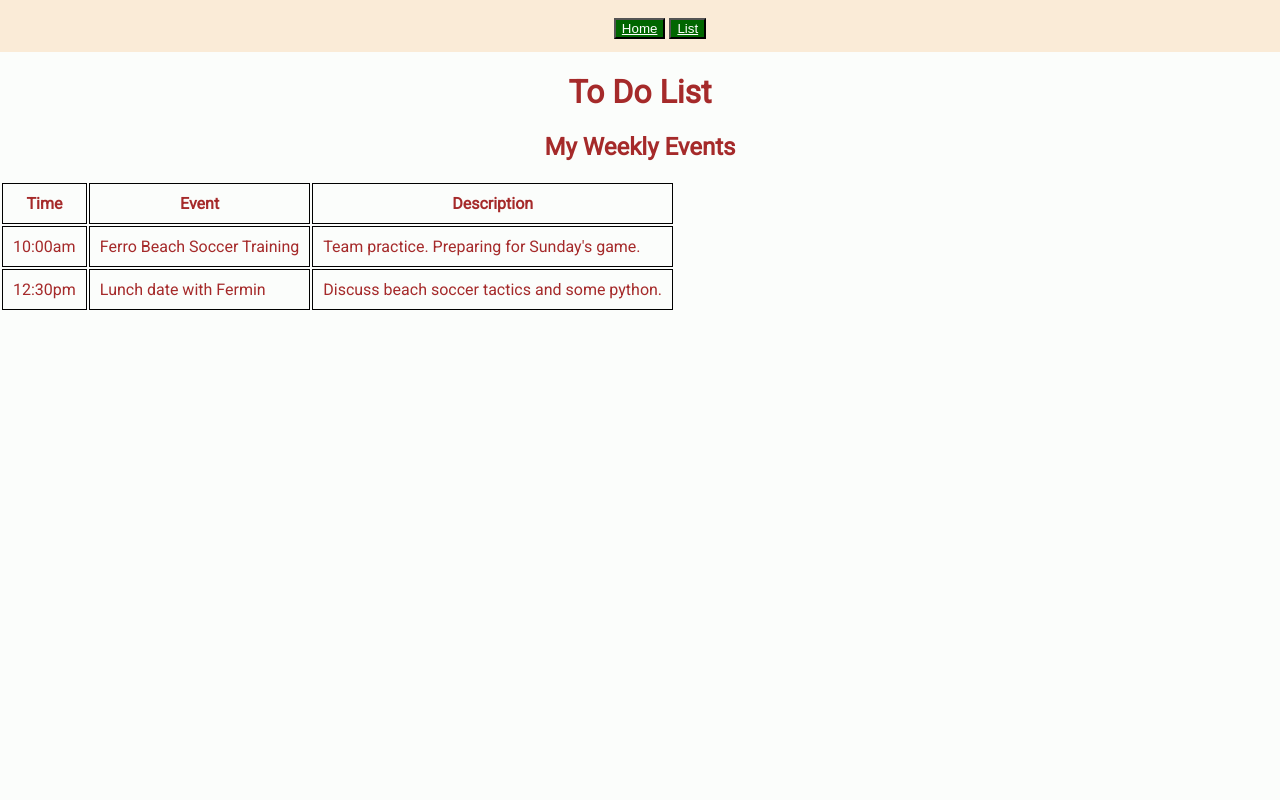
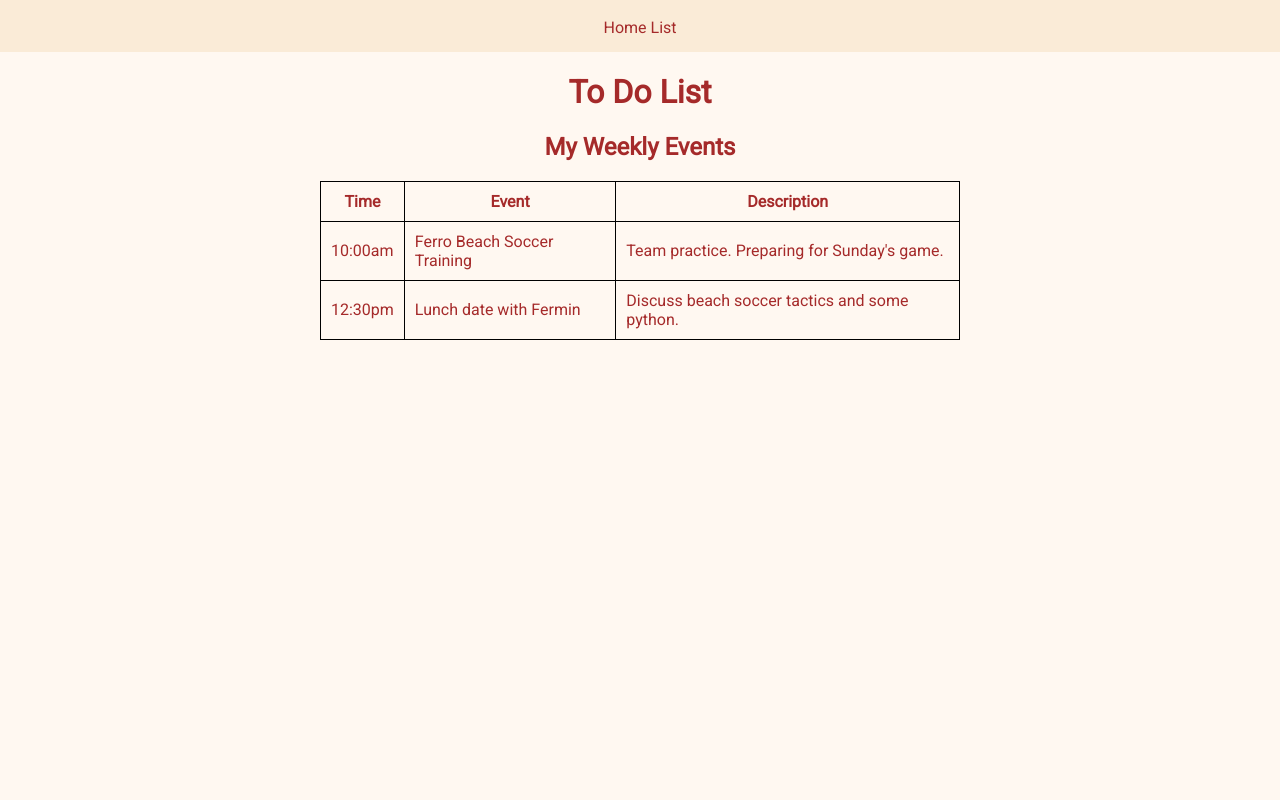
Before and after one commit to matialvf/matialvf, a Flask app: page /list in a window 1280 px wide. Run offline with Flask 2, Linux system fonts and the light colour scheme.

Commit message:
Updated changes in main.css

```diff
--- a/application/static/css/style.css
+++ b/application/static/css/style.css
@@ -1,22 +1,26 @@
 body{
-  background-color: #fbfdfb;
+  background-color: #fff8f1;
   text-align: center;
   margin: 0;
   color: #a52a2a;
   font-family: "Roboto";
 }
-header{
+/*header{
   background-color: #333;
+  color: #a52a2a;
+
+}*/
+.active{
+  color: #a52a2a;
+}
+a{
+  text-decoration: none;
+  transition: color 0.3s;
+  flex: 50%;
 
 }
-button{
-  background-color: #060;
-  color: black;
-  text-decoration: none;
-  transition: background-color 0.3s;
-}
-button:hover {
-  background-color: #27ef18;
+a:hover {
+  color: #FFF;
 }
 
 th, td {
@@ -35,10 +39,7 @@ nav {
   margin-bottom: 10px;
 }
 
-label {
-  justify-content: center;
-  margin-bottom: 10px;
-}
+
 
 header nav div ul{
   display: flex;
@@ -46,18 +47,36 @@ header nav div ul{
   margin: 0;
   padding: 0;
 }
+ul{
+  padding: 0px;
+}
 
 ul a{
-  color: white;
+  display: inline;
+
 }
 
 .submit {
-  background-color: #060;
-  color: black;
+  background-color: #a52a2a;
+  color: white;
   text-decoration: none;
   transition: background-color 0.3s;
 }
 
 .submit:hover{
-  background-color: #27ef18;
+  background-color: #faebd7;
+  color: #a52a2a;
 }
+.center{
+  width: 50%;
+}
+table, th, td {
+  border: 1px solid black;
+  border-collapse: collapse;
+}
+
+table.center {
+  margin-left: auto;
+  margin-right: auto;
+
+}
--- a/application/templates/base.html
+++ b/application/templates/base.html
@@ -8,10 +8,11 @@
     <body>
     <header class="header">
       <div class="topnav">
+
         <nav>
           <ul>
-          <button><a class="active" href="/">Home</a></button>
-          <button><a href="/list">List</a></button>
+          <a class="active" href="/">Home</a>
+          <a class="active" href="/list">List</a>
          </ul>
         </nav>
       </div>
--- a/application/templates/list.html
+++ b/application/templates/list.html
@@ -3,7 +3,7 @@
 {% block content %}
 <h2>My Weekly Events</h2>
 
-  <table>
+  <table class="center">
     <tr>
       <th>Time</th>
       <th>Event</th>
```
